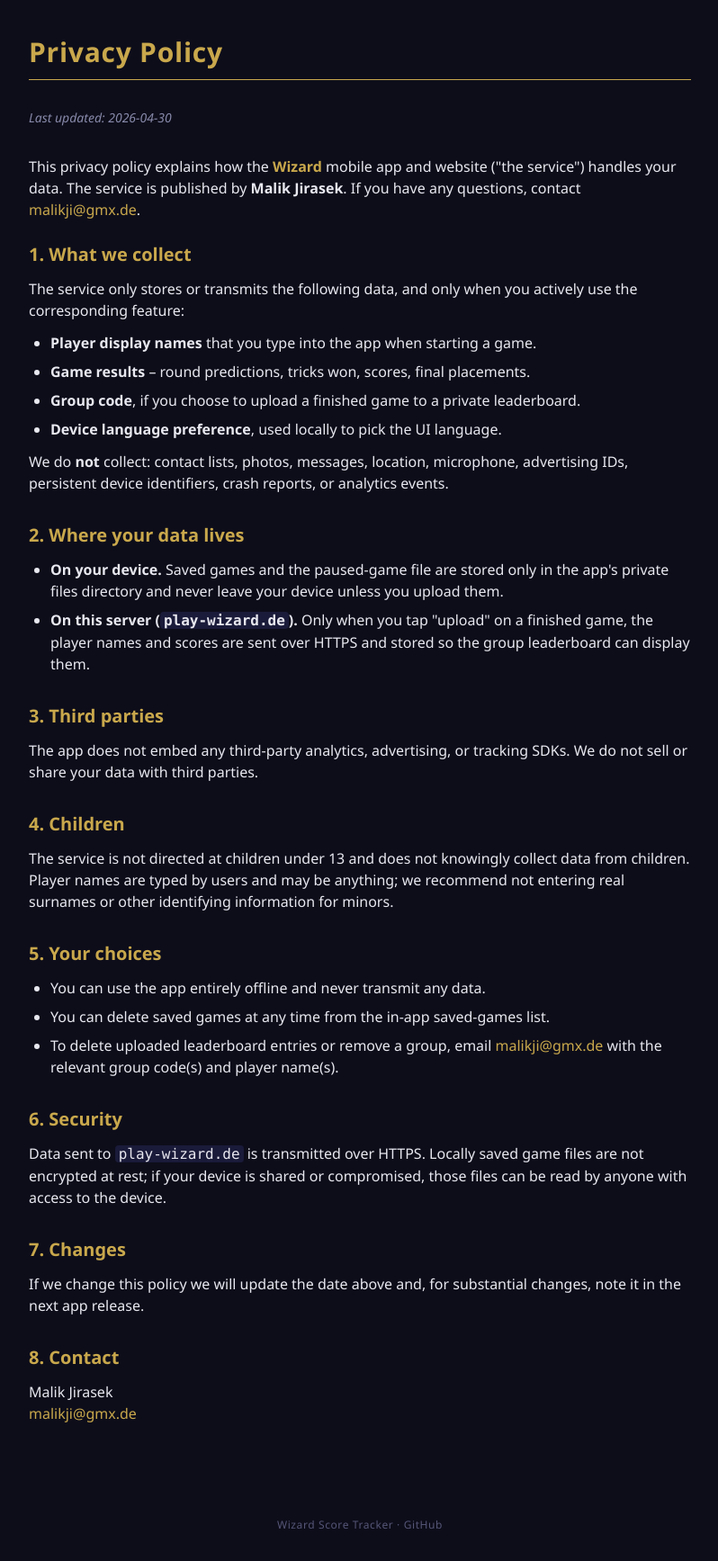
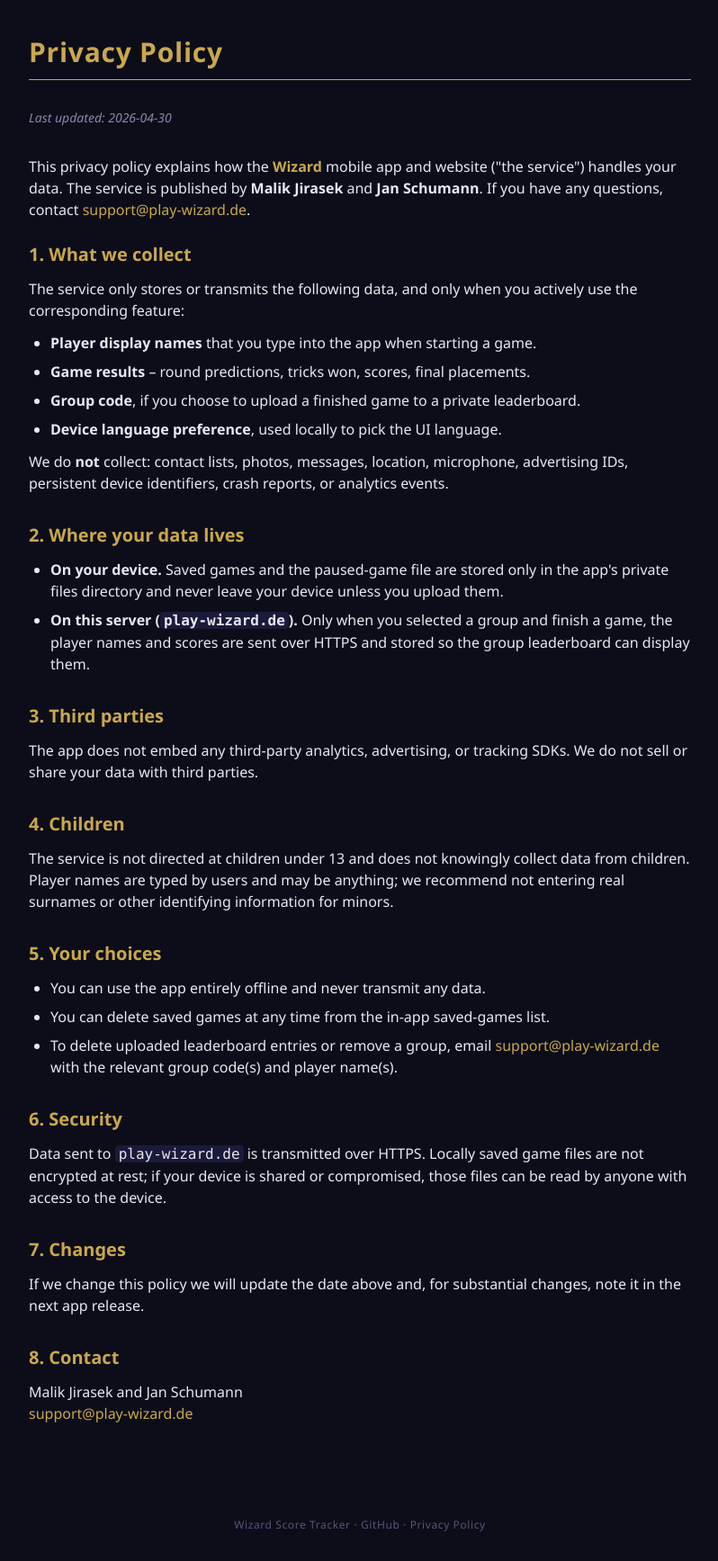
Before and after one commit to MordredWiggi/WizardGUI, a FastAPI app: page /privacy in a window 1280 px wide. Shown: the part 65-1800 px from the top of the page at 90% size, without its empty margins (240-1038 px from the left). Run offline with FastAPI, Linux system fonts and the light colour scheme; some libraries are stand-ins or nearby versions.

Commit message:
website changes

```diff
--- a/wizard_backend/templates/base.html
+++ b/wizard_backend/templates/base.html
@@ -83,7 +83,8 @@
 
     <footer class="max-w-5xl mx-auto px-4 py-8 text-center text-xs tracking-wider text-wizard-dim">
         {{ _("footer_text", lang) }} &middot;
-        <a href="https://github.com/MordredWiggi/WizardGUI" class="hover:text-wizard-gold" target="_blank" rel="noopener">GitHub</a>
+        <a href="https://github.com/MordredWiggi/WizardGUI" class="hover:text-wizard-gold" target="_blank" rel="noopener">GitHub</a> &middot;
+        <a href="/privacy?lang={{ lang }}" class="hover:text-wizard-gold">{{ _("footer_privacy", lang) }}</a>
     </footer>
 
     {% block scripts %}{% endblock %}
--- a/wizard_backend/templates/privacy_policy.html
+++ b/wizard_backend/templates/privacy_policy.html
@@ -14,8 +14,8 @@
     <p class="mb-6">
         This privacy policy explains how the <strong class="text-wizard-gold">Wizard</strong>
         mobile app and website ("the service") handles your data. The service is published by
-        <strong>Malik Jirasek</strong>. If you have any questions, contact
-        <a href="mailto:malikji@gmx.de" class="text-wizard-gold hover:underline">malikji@gmx.de</a>.
+        <strong>Malik Jirasek</strong> and <strong>Jan Schumann</strong>. If you have any questions, contact
+        <a href="mailto:support@play-wizard.de" class="text-wizard-gold hover:underline">support@play-wizard.de</a>.
     </p>
 
     <section class="mb-8">
@@ -59,7 +59,7 @@
             </li>
             <li>
                 <strong>On this server (<code class="bg-wizard-panel px-1 rounded">play-wizard.de</code>).</strong>
-                Only when you tap "upload" on a finished game, the player names and scores are
+                Only when you selected a group and finish a game, the player names and scores are
                 sent over HTTPS and stored so the group leaderboard can display them.
             </li>
         </ul>
@@ -89,7 +89,7 @@
             <li>You can delete saved games at any time from the in-app saved-games list.</li>
             <li>
                 To delete uploaded leaderboard entries or remove a group, email
-                <a href="mailto:malikji@gmx.de" class="text-wizard-gold hover:underline">malikji@gmx.de</a>
+                <a href="mailto:support@play-wizard.de" class="text-wizard-gold hover:underline">support@play-wizard.de</a>
                 with the relevant group code(s) and player name(s).
             </li>
         </ul>
@@ -117,8 +117,8 @@
     <section class="mb-8">
         <h2 class="text-xl font-semibold text-wizard-gold mb-3">8. Contact</h2>
         <p>
-            Malik Jirasek<br>
-            <a href="mailto:malikji@gmx.de" class="text-wizard-gold hover:underline">malikji@gmx.de</a>
+            Malik Jirasek and Jan Schumann<br>
+            <a href="mailto:support@play-wizard.de" class="text-wizard-gold hover:underline">support@play-wizard.de</a>
         </p>
     </section>
 
--- a/wizard_backend/translations.py
+++ b/wizard_backend/translations.py
@@ -37,6 +37,7 @@ TRANSLATIONS: dict[str, dict[str, str]] = {
 
         # Footer
         "footer_text": "Wizard Score Tracker",
+        "footer_privacy": "Privacy Policy",
 
         # Leaderboard specific (assuming minimal)
         "leaderboard_title": "Global Leaderboard",
@@ -119,6 +120,7 @@ TRANSLATIONS: dict[str, dict[str, str]] = {
 
         # Footer
         "footer_text": "Wizard Punkte-Tracker",
+        "footer_privacy": "Datenschutzerklärung",
 
         # Leaderboard specific
         "leaderboard_title": "Globale Bestenliste",
@@ -199,6 +201,7 @@ TRANSLATIONS: dict[str, dict[str, str]] = {
 
         # Footer
         "footer_text": "Suivi de Score Wizard",
+        "footer_privacy": "Politique de confidentialité",
 
         "leaderboard_title": "Classement mondial",
         "leaderboard_desc": "Voyez les meilleurs joueurs de Wizard du monde entier.",
@@ -277,6 +280,7 @@ TRANSLATIONS: dict[str, dict[str, str]] = {
 
         # Footer
         "footer_text": "विज़ार्ड स्कोर ट्रैकर",
+        "footer_privacy": "गोपनीयता नीति",
 
         "leaderboard_title": "ग्लोबल लीडरबोर्ड",
         "leaderboard_desc": "दुनिया भर के सर्वश्रेष्ठ विजार्ड खिलाड़ियों को देखें।",
```
